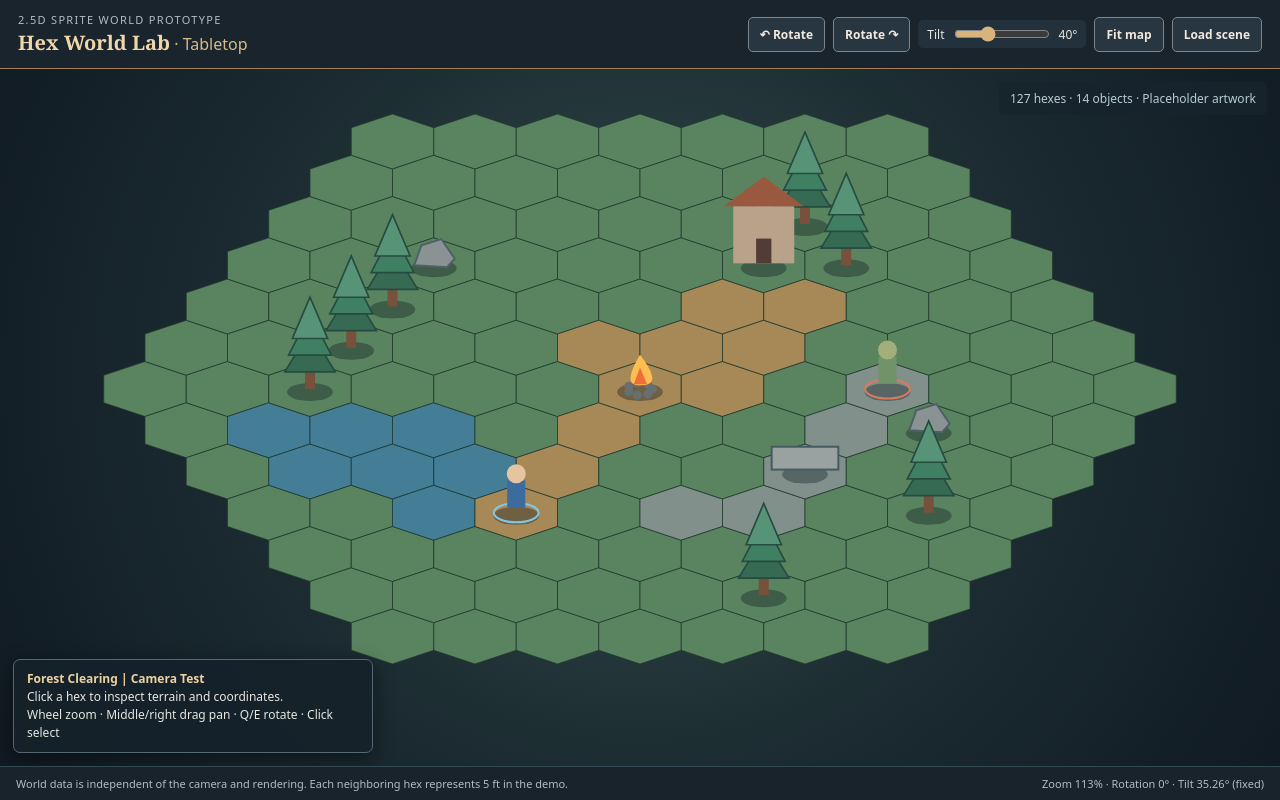
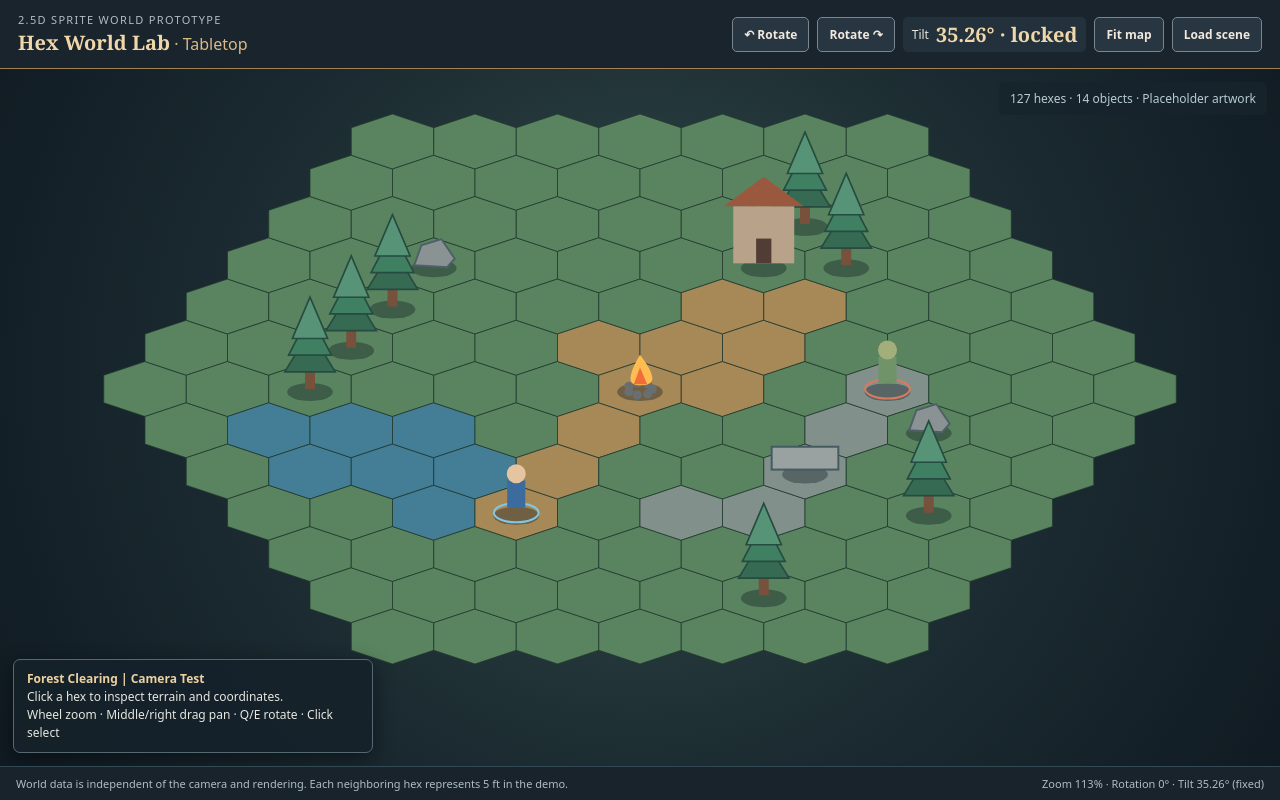
Before and after one commit to Superior-MI-Labs/Interactive-Tabletop, a website: page web/hex-world-lab.html in a window 1280 px wide. Drawn offline with Linux system fonts and the light colour scheme.

Commit message:
Lock Hex World isometric camera elevation: web/hex-world-lab.html

```diff
--- a/web/hex-world-lab.html
+++ b/web/hex-world-lab.html
@@ -38,7 +38,7 @@ footer{display:flex;flex-wrap:wrap;justify-content:space-between;gap:8px;padding
 <div class="toolbar" role="group" aria-label="Camera controls">
 <button type="button" id="rotate-left" aria-label="Rotate camera counterclockwise by sixty degrees">↶ Rotate</button>
 <button type="button" id="rotate-right" aria-label="Rotate camera clockwise by sixty degrees">Rotate ↷</button>
-<label class="slider" for="camera-tilt">Tilt <input id="camera-tilt" type="range" min="25" max="70" value="40"><output id="tilt-value" for="camera-tilt">40°</output></label>
+<span class="slider" title="Standard isometric elevation, fixed across all scenes">Tilt <strong id="tilt-value">35.26° · locked</strong></span>
 <button type="button" id="fit-scene">Fit map</button>
 <label class="file-control">Load scene<input type="file" id="scene-file" accept=".json,application/json"></label>
 </div>
```
